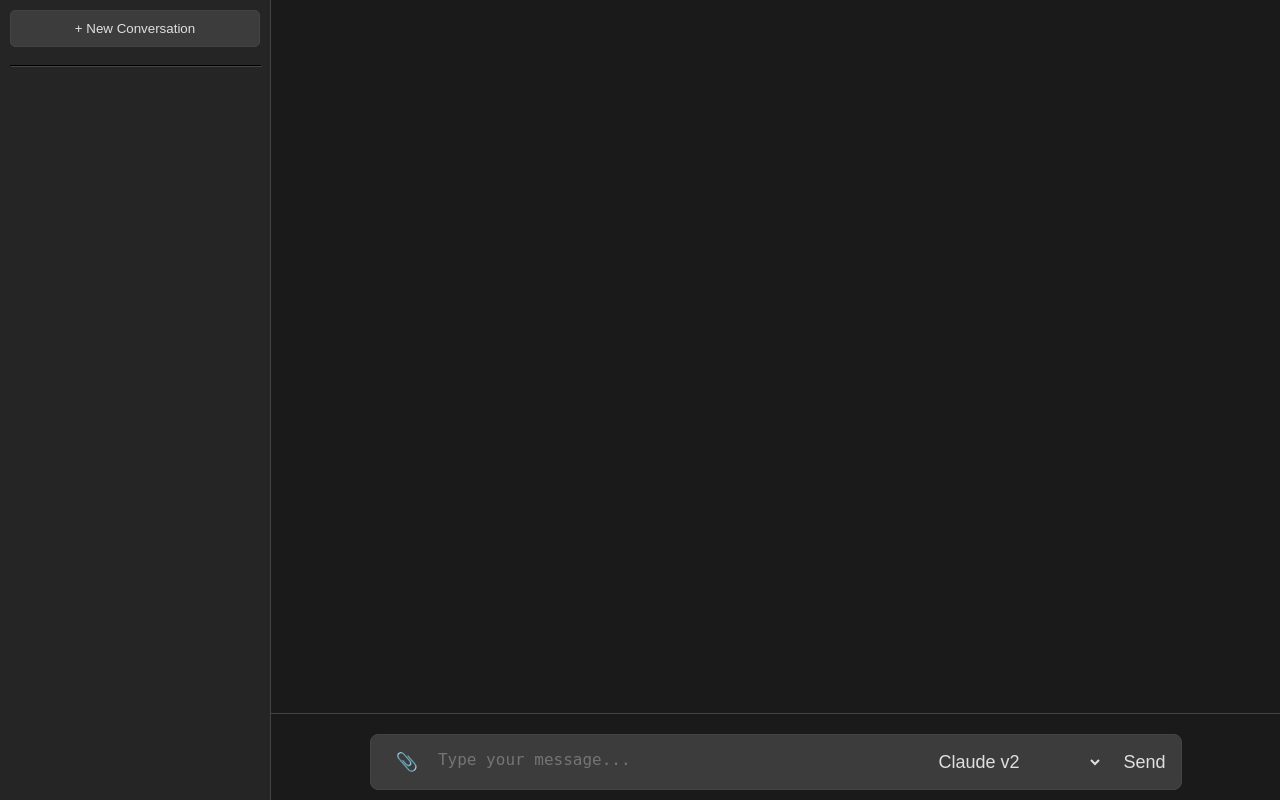
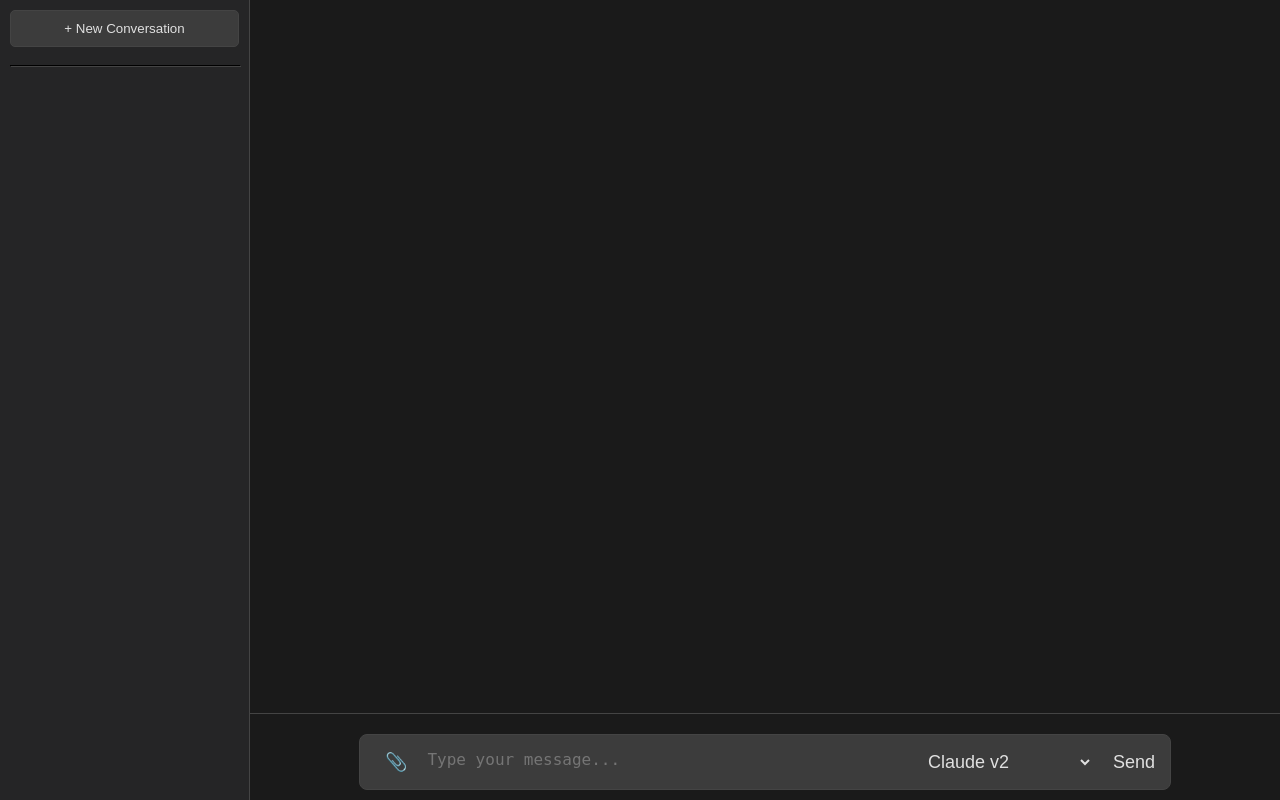
Before and after one commit to Russell-Ding/AWS_Chat_Template, a Flask app: page / in a window 1280 px wide. Run offline with Flask 3, Linux system fonts and the light colour scheme; data that the repository does not hold is empty.

Commit message:
fix the display issue and update deepseek compactibility

```diff
--- a/templates/index.html
+++ b/templates/index.html
@@ -18,7 +18,8 @@
 
         body {
             font-family: -apple-system, BlinkMacSystemFont, "Segoe UI", Roboto, Helvetica, Arial, sans-serif;
-            display: flex;
+            display: grid;
+            grid-template-columns: 250px 1fr;
             height: 100vh;
             margin: 0;
             background-color: var(--background-color);
@@ -26,7 +27,6 @@
         }
 
         #conversation-list {
-            width: 250px;
             background-color: var(--sidebar-bg-color);
             padding: 10px;
             overflow-y: auto;
@@ -59,10 +59,10 @@
         }
 
         #chat-window {
-            flex-grow: 1;
             display: flex;
             flex-direction: column;
             background-color: var(--background-color);
+            min-width: 0; /* Prevents overflow in grid/flex */
         }
 
         #chat-messages {
@@ -79,7 +79,8 @@
             margin-bottom: 10px;
             max-width: 80%;
             line-height: 1.5;
-            word-wrap: break-word;
+            overflow-wrap: break-word; /* Modern property for word wrapping */
+            white-space: pre-wrap; /* Ensures whitespace is preserved and lines wrap */
         }
 
         .user-message {
```
